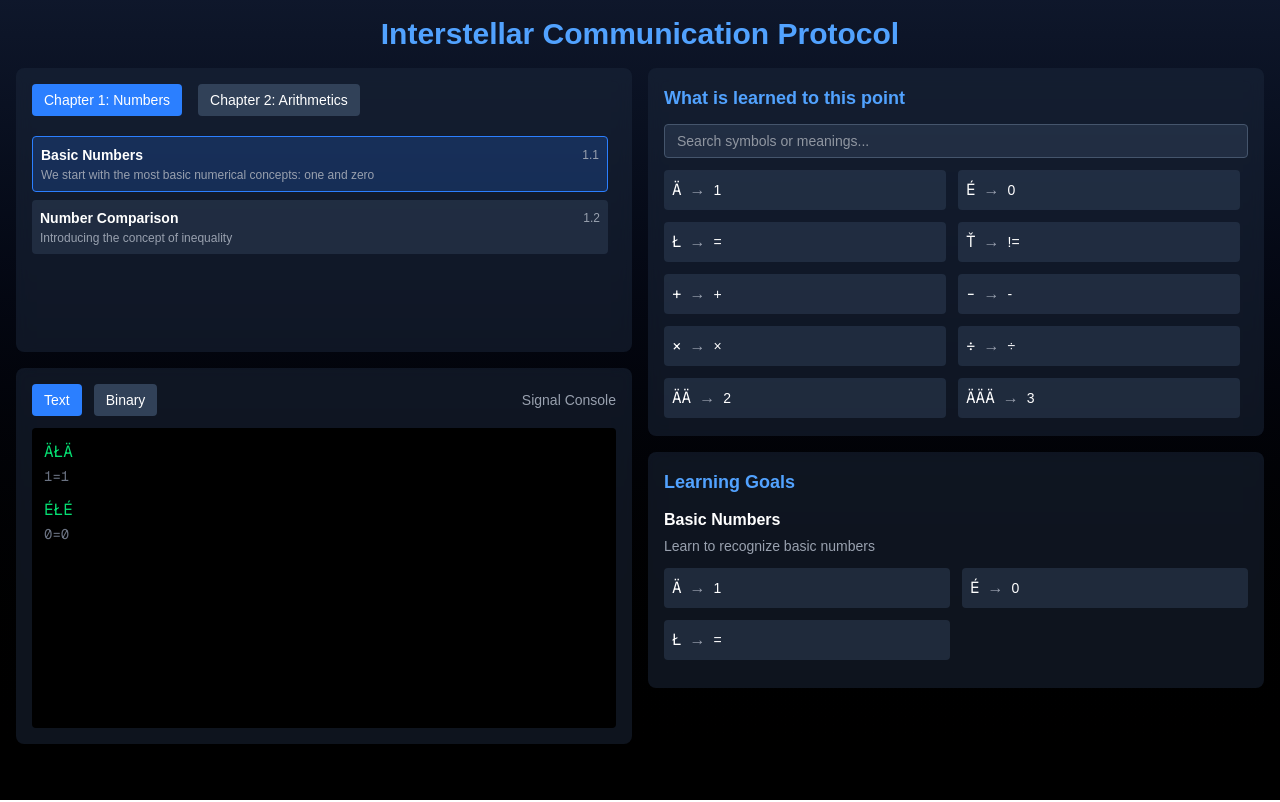
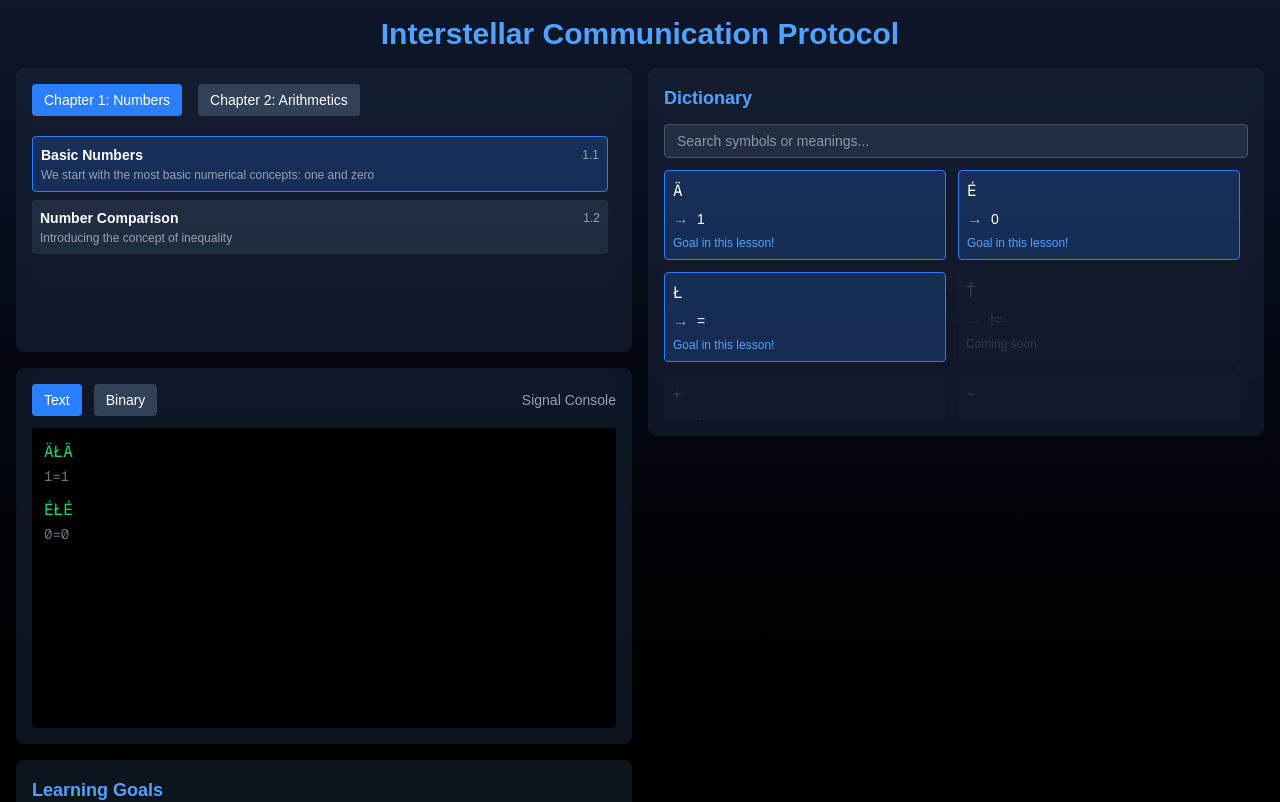
Before and after one commit to ottogin/EternalMind, a Next.js app: page / in a window 1280 px wide. Shown: the top 802 px of the page. Built offline with nearby package versions, Linux system fonts and the light colour scheme.

Commit message:
UPD: clean up the UI

```diff
--- a/src/app/page.tsx
+++ b/src/app/page.tsx
@@ -34,11 +34,6 @@ export default function Home() {
         return text;
     }
   };
-
-  const filteredDictionary = Object.entries(dictionary).filter(([symbol, meaning]) =>
-    symbol.toLowerCase().includes(dictionarySearch.toLowerCase()) ||
-    meaning.toLowerCase().includes(dictionarySearch.toLowerCase())
-  );
 
   const handleSymbolHover = (symbol: string, event: React.MouseEvent) => {
     setHoveredSymbol(symbol);
@@ -84,6 +79,31 @@ export default function Home() {
         </span>
       );
     });
+  };
+
+  const getDictionaryEntries = () => {
+    const entries = Object.entries(dictionary);
+    const searchLower = dictionarySearch.toLowerCase();
+
+    return entries
+      .filter(([symbol, meaning]) =>
+        symbol.toLowerCase().includes(searchLower) ||
+        meaning.toLowerCase().includes(searchLower)
+      )
+      .map(([symbol, meaning], index) => {
+        const isInCurrentRange = index >= selectedLesson.dictionary.start &&
+                               index < selectedLesson.dictionary.end;
+        const isNewSymbol = index === selectedLesson.dictionary.end - 1;
+        const isFutureSymbol = index >= selectedLesson.dictionary.end;
+
+        return {
+          symbol,
+          meaning,
+          isInCurrentRange,
+          isNewSymbol,
+          isFutureSymbol
+        };
+      });
   };
 
   return (
@@ -138,6 +158,7 @@ export default function Home() {
             </div>
           </div>
 
+
           <div className="bg-slate-800/50 rounded-lg p-4 backdrop-blur-sm">
             <div className="flex items-center justify-between mb-3">
               <div className="flex space-x-3">
@@ -183,31 +204,6 @@ export default function Home() {
               </div>
             </div>
           </div>
-        </div>
-
-        {/* Right Side */}
-        <div className="space-y-4">
-          <div className="bg-slate-800/50 rounded-lg p-4 backdrop-blur-sm">
-            <h2 className="text-lg font-bold mb-3 text-blue-400">What is learned to this point</h2>
-            <div className="mb-3">
-              <input
-                type="text"
-                placeholder="Search symbols or meanings..."
-                value={dictionarySearch}
-                onChange={(e) => setDictionarySearch(e.target.value)}
-                className="w-full px-3 py-1.5 rounded bg-slate-700/50 border border-slate-600 focus:border-blue-500 focus:outline-none text-sm"
-              />
-            </div>
-            <div className="grid grid-cols-2 gap-3 max-h-[250px] overflow-y-auto pr-2 custom-scrollbar">
-              {filteredDictionary.map(([symbol, meaning]) => (
-                <div key={symbol} className="bg-slate-700/50 p-2 rounded">
-                  <span className="font-mono text-base">{symbol}</span>
-                  <span className="text-gray-400 ml-2">→</span>
-                  <span className="ml-2 text-sm">{meaning}</span>
-                </div>
-              ))}
-            </div>
-          </div>
 
           <div className="bg-slate-800/50 rounded-lg p-4 backdrop-blur-sm">
             <h2 className="text-lg font-bold mb-3 text-blue-400">Learning Goals</h2>
@@ -223,6 +219,58 @@ export default function Home() {
                   </div>
                 ))}
               </div>
+            </div>
+          </div>
+        </div>
+
+        {/* Right Side */}
+        <div className="space-y-4">
+          <div className="bg-slate-800/50 rounded-lg p-4 backdrop-blur-sm">
+            <h2 className="text-lg font-bold mb-3 text-blue-400">Dictionary</h2>
+            <div className="mb-3">
+              <input
+                type="text"
+                placeholder="Search symbols or meanings..."
+                value={dictionarySearch}
+                onChange={(e) => setDictionarySearch(e.target.value)}
+                className="w-full px-3 py-1.5 rounded bg-slate-700/50 border border-slate-600 focus:border-blue-500 focus:outline-none text-sm"
+              />
+            </div>
+            <div className="grid grid-cols-2 gap-3 max-h-[250px] overflow-y-auto pr-2 custom-scrollbar">
+              {getDictionaryEntries().map(({ symbol, meaning, isInCurrentRange, isFutureSymbol }) => (
+                <div
+                  key={symbol}
+                  className={`p-2 rounded transition-colors duration-200 ${
+                    isInCurrentRange
+                      ? 'bg-blue-500/20 border border-blue-500'
+                      : isFutureSymbol
+                      ? 'bg-slate-800/50 opacity-40'
+                      : 'bg-slate-700/50'
+                  }`}
+                >
+                  <div className="flex items-center justify-between">
+                    <span className={`font-mono text-base ${isFutureSymbol ? 'text-gray-500' : ''}`}>
+                      {symbol}
+                    </span>
+                  </div>
+                  <div className="flex items-center mt-1">
+                    <span className={`${isFutureSymbol ? 'text-gray-600' : 'text-gray-400'}`}>→</span>
+                    <span className={`ml-2 text-sm ${isFutureSymbol ? 'text-gray-500' : ''}`}>
+                      {meaning}
+                    </span>
+                  </div>
+                  {isInCurrentRange && (
+                    <div className="text-xs text-blue-400 mt-1">
+                      Goal in this lesson!
+                    </div>
+                  )}
+                  {isFutureSymbol && (
+                    <div className="text-xs text-gray-500 mt-1">
+                      Coming soon
+                    </div>
+                  )}
+                </div>
+              ))}
             </div>
           </div>
         </div>
--- a/src/data/chapters/arithmetic.json
+++ b/src/data/chapters/arithmetic.json
@@ -19,7 +19,11 @@
         "description": "Learn addition operation",
         "symbols": ["+", "ÄÄ", "ÄÄÄ"]
       },
-      "comment": "Introducing the concept of addition and larger numbers"
+      "comment": "Introducing the concept of addition and larger numbers",
+      "dictionary": {
+        "start": 4,
+        "end": 7
+      }
     },
     {
       "id": "2.2",
@@ -38,7 +42,11 @@
         "description": "Learn subtraction operation",
         "symbols": ["-"]
       },
-      "comment": "Introducing the concept of subtraction"
+      "comment": "Introducing the concept of subtraction",
+      "dictionary": {
+        "start": 7,
+        "end": 8
+      }
     }
   ]
 }
--- a/src/data/chapters/numbers.json
+++ b/src/data/chapters/numbers.json
@@ -19,7 +19,11 @@
         "description": "Learn to recognize basic numbers",
         "symbols": ["Ä", "É", "Ł"]
       },
-      "comment": "We start with the most basic numerical concepts: one and zero"
+      "comment": "We start with the most basic numerical concepts: one and zero",
+      "dictionary": {
+        "start": 0,
+        "end": 3
+      }
     },
     {
       "id": "1.2",
@@ -38,7 +42,11 @@
         "description": "Learn to compare numbers",
         "symbols": ["Ť"]
       },
-      "comment": "Introducing the concept of inequality"
+      "comment": "Introducing the concept of inequality",
+      "dictionary": {
+        "start": 3,
+        "end": 4
+      }
     }
   ]
 }
```
